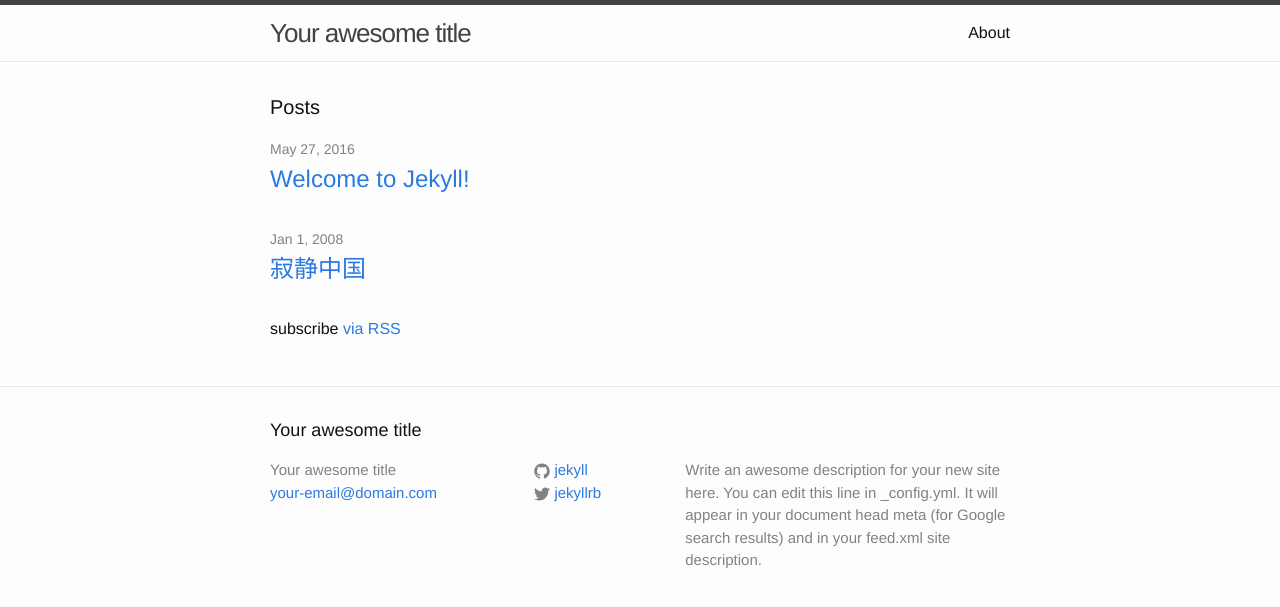
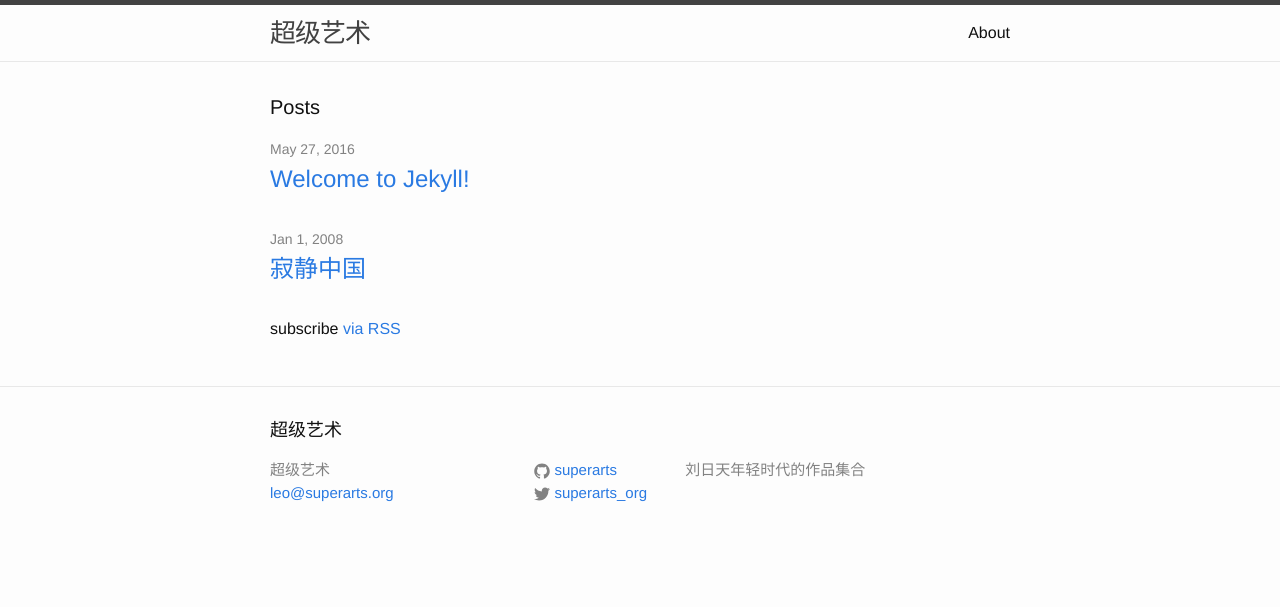
Before and after one commit to superarts/cn, a Jekyll site: the page built from index.html, in a window 1280 px wide. Shown: the top 607 px of the page. Built offline with Jekyll 4.4.1, drawn with Linux system fonts in a browser that asks for light colours.

Commit message:
updated config

```diff
--- a/_config.yml
+++ b/_config.yml
@@ -6,16 +6,14 @@
 # 'jekyll serve'. If you change this file, please restart the server process.
 
 # Site settings
-title: Your awesome title
-email: your-email@domain.com
+title: 超级艺术
+email: leo@superarts.org
 description: > # this means to ignore newlines until "baseurl:"
-  Write an awesome description for your new site here. You can edit this
-  line in _config.yml. It will appear in your document head meta (for
-  Google search results) and in your feed.xml site description.
-baseurl: "" # the subpath of your site, e.g. /blog
-url: "http://yourdomain.com" # the base hostname & protocol for your site
-twitter_username: jekyllrb
-github_username:  jekyll
+  刘日天年轻时代的作品集合
+baseurl: "/cn" # the subpath of your site, e.g. /blog
+url: "http://www.superarts.org" # the base hostname & protocol for your site
+twitter_username: superarts_org
+github_username:  superarts
 
 # Build settings
 markdown: kramdown
```
